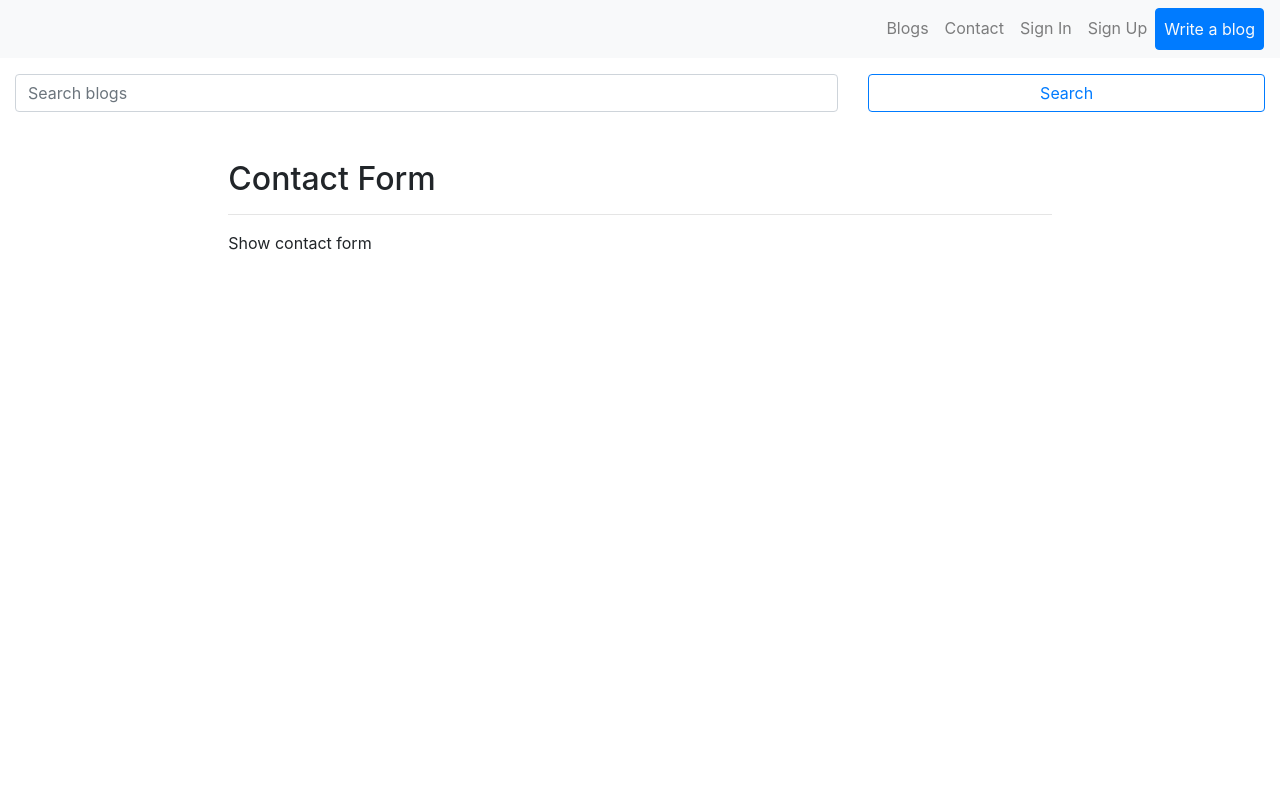
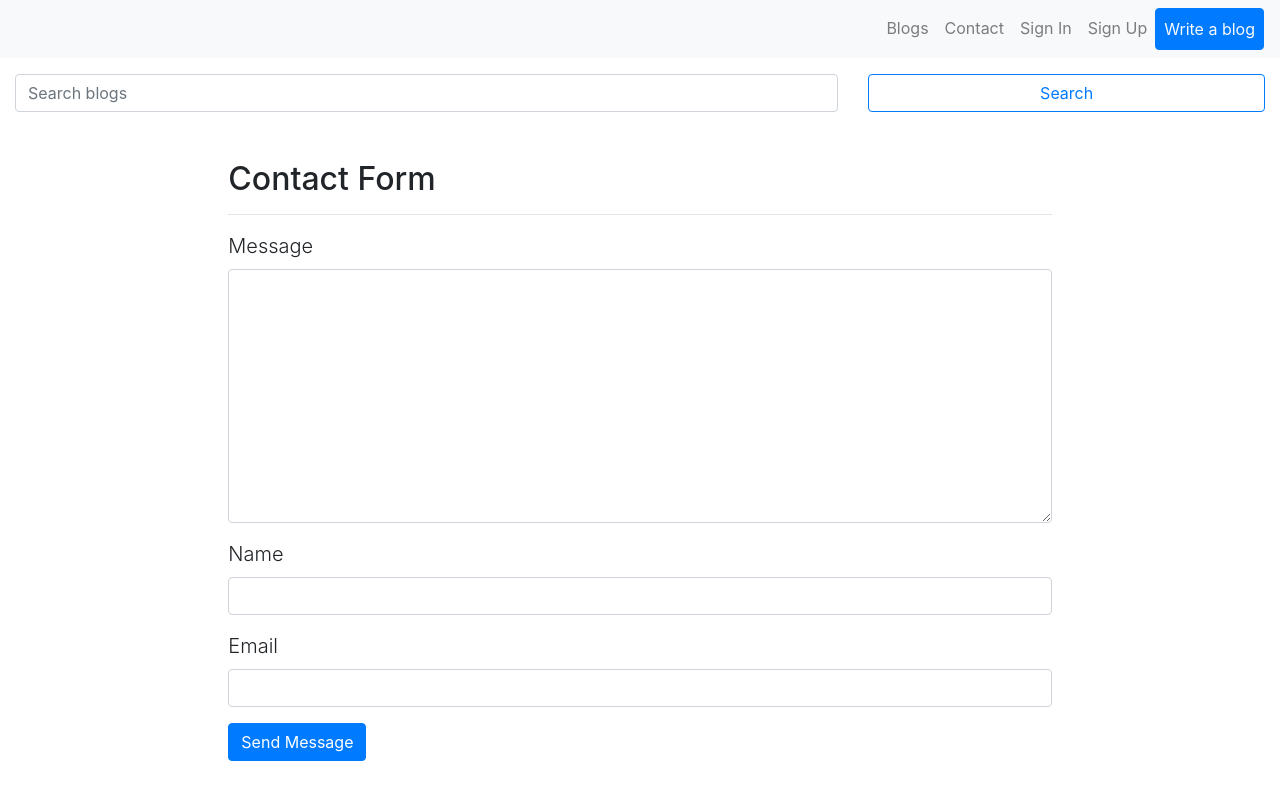
Before and after one commit to eanesparrago/study-202007-seo_blog-frontend, a Next.js app: page /contact in a window 1280 px wide. Shown: the top 800 px of the page. Built offline with nearby package versions, Linux system fonts and the light colour scheme.

Commit message:
Add contact page

```diff
--- a/components/form/ContactForm.js
+++ b/components/form/ContactForm.js
@@ -3,9 +3,126 @@ import Link from "next/link";
 import { emailContactForm } from "../../actions/form";
 
 const ContactForm = () => {
+  const [values, setValues] = useState({
+    message: "",
+    name: "",
+    email: "",
+    sent: false,
+    buttonText: "Send Message",
+    success: false,
+    error: false,
+  });
+
+  const { message, name, email, sent, buttonText, success, error } = values;
+
+  const clickSubmit = (e) => {
+    e.preventDefault();
+
+    setValues({ ...values, buttonText: "Sending..." });
+    emailContactForm({ name, email, message }).then((data) => {
+      if (data.error) {
+        setValues({ ...values, error: data.error });
+      } else {
+        setValues({
+          ...values,
+          sent: true,
+          name: "",
+          email: "",
+          message: "",
+          buttonText: "Sent",
+          success: data.success,
+        });
+      }
+    });
+  };
+
+  const handleChange = (e) => {
+    setValues({
+      ...values,
+      [e.target.name]: e.target.value,
+      error: false,
+      success: false,
+      buttonText: "Send Message",
+    });
+  };
+
+  const contactForm = (
+    <form onSubmit={clickSubmit} className="pb-5">
+      <div className="form-group">
+        <label htmlFor="message" className="lead">
+          Message
+        </label>
+        <textarea
+          onChange={handleChange}
+          value={message}
+          name="message"
+          id="message"
+          cols="30"
+          rows="10"
+          required
+          className="form-control"
+        ></textarea>
+      </div>
+
+      <div className="form-group">
+        <label htmlFor="name" className="lead">
+          Name
+        </label>
+        <input
+          type="text"
+          onChange={handleChange}
+          name="name"
+          className="form-control"
+          value={name}
+          required
+        />
+      </div>
+
+      <div className="form-group">
+        <label htmlFor="email" className="lead">
+          Email
+        </label>
+        <input
+          type="email"
+          onChange={handleChange}
+          name="email"
+          className="form-control"
+          value={email}
+          required
+        />
+      </div>
+
+      <div>
+        <button className="btn btn-primary">{buttonText}</button>
+      </div>
+    </form>
+  );
+
+  const showError = (
+    <div
+      className="alert alert-danger"
+      style={{ display: error ? "block" : "none" }}
+    >
+      {error}
+    </div>
+  );
+
+  const showSuccess = (
+    <div
+      className="alert alert-success"
+      style={{ display: success ? "block" : "none" }}
+    >
+      Thank you for contacting us.
+    </div>
+  );
+
   return (
     <>
-      <p>Show contact form</p>
+      <p>
+        {showSuccess}
+        {showError}
+        {contactForm}
+      </p>
     </>
   );
 };
```
